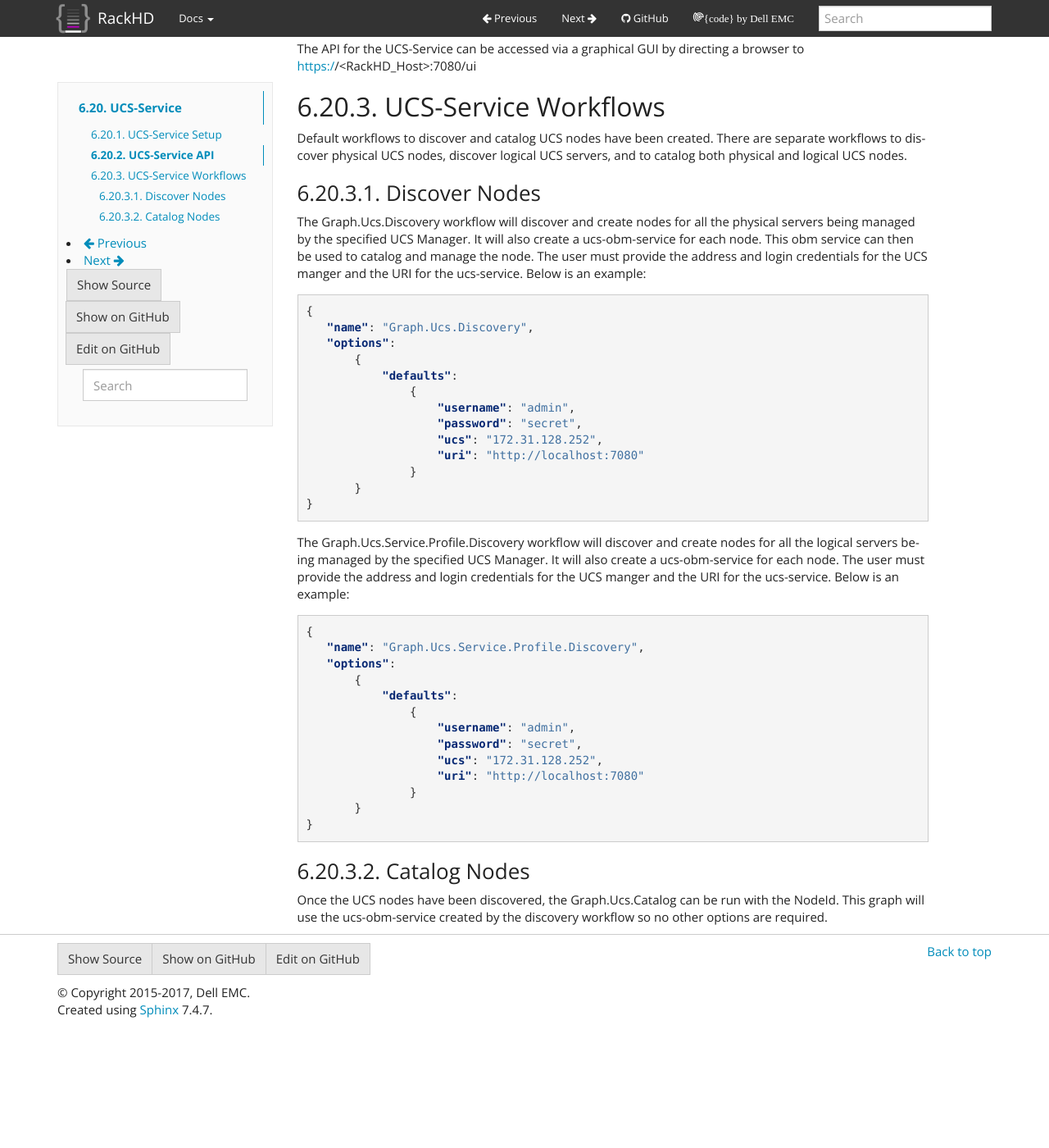
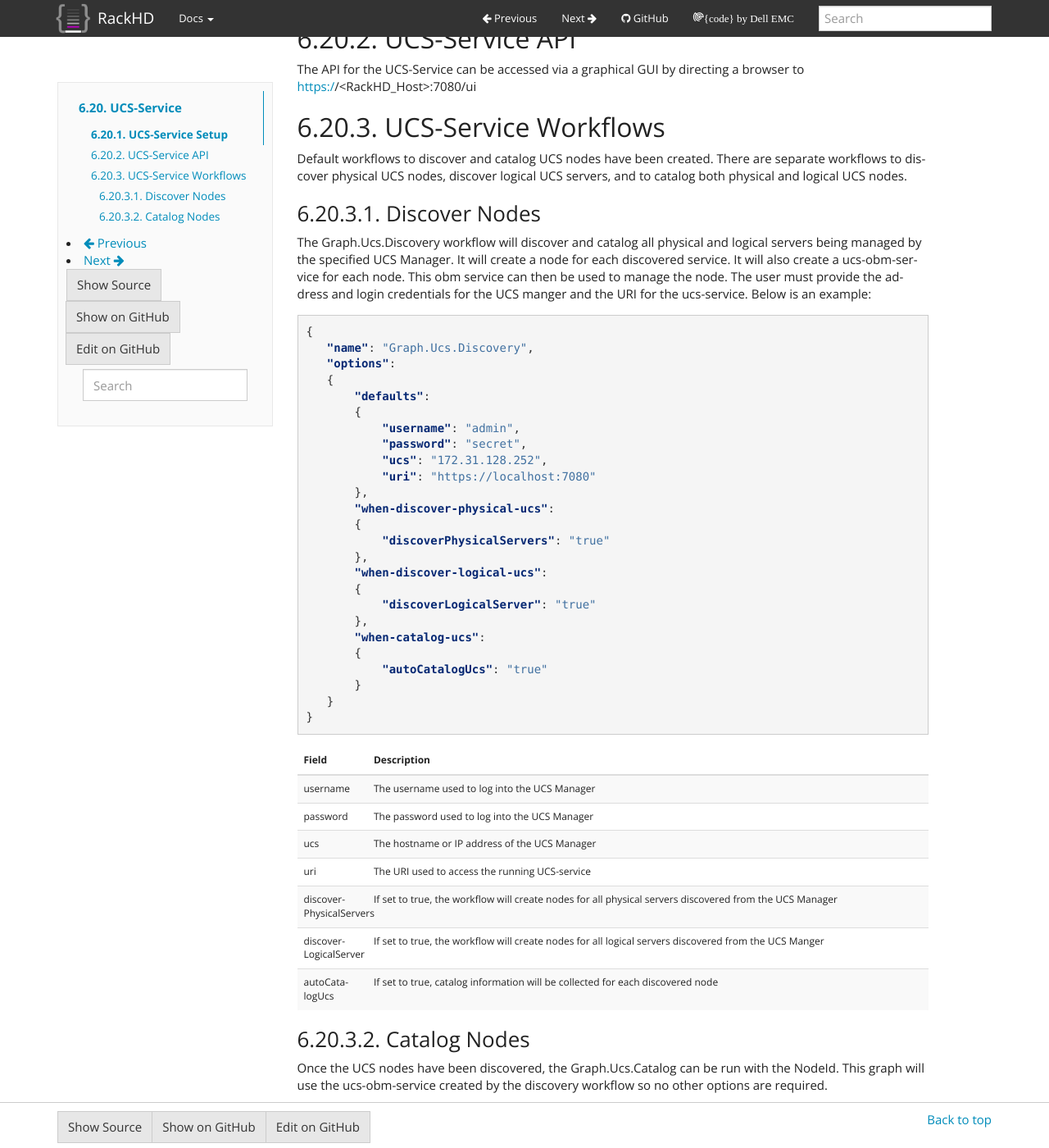
Before and after one commit to RackHD/docs, a Sphinx documentation site: the page built from docs/rackhd/ucs-service.rst, in a window 1280 px wide and 1400 px high, scrolled down 612 px. Shown: the whole window at 82% size. Built offline with Sphinx 7.4.7, drawn with Linux system fonts in a browser that asks for light colours; before the commit the page ends 1864 px from its top, so only the background shows below that.

Commit message:
update UCS discovery docs

```diff
--- a/docs/rackhd/ucs-service.rst
+++ b/docs/rackhd/ucs-service.rst
@@ -22,8 +22,8 @@
 To start the UCS-Service run
 
 .. code::
-$ python app.py
 
+  $ python app.py
 
 UCS-Service API
 ~~~~~~~~~~~~~~~
@@ -38,42 +38,56 @@
 Discover Nodes
 ^^^^^^^^^^^^^^
 
-The Graph.Ucs.Discovery workflow will discover and create nodes for all the physical servers being managed by the specified UCS Manager.  It will also create a ucs-obm-service for each node.  This obm service can then be used to catalog and manage the node.  The user must provide the address and login credentials for the UCS manger and the URI for the ucs-service.  Below is an example:
+The Graph.Ucs.Discovery workflow will discover and catalog all physical and logical servers being managed by the specified UCS Manager.  It will create a node for each discovered service.  It will also create a ucs-obm-service for each node.  This obm service can then be used to manage the node.  The user must provide the address and login credentials for the UCS manger and the URI for the ucs-service.  Below is an example:
 
 .. code-block:: JSON
 
  {
     "name": "Graph.Ucs.Discovery",
     "options":
+    {
+        "defaults":
         {
-            "defaults":
-                {
-                    "username": "admin",
-                    "password": "secret",
-                    "ucs": "172.31.128.252",
-                    "uri": "http://localhost:7080"
-                }
+            "username": "admin",
+            "password": "secret",
+            "ucs": "172.31.128.252",
+            "uri": "https://localhost:7080"
+        },
+        "when-discover-physical-ucs":
+        {
+            "discoverPhysicalServers": "true"
+        },
+        "when-discover-logical-ucs":
+        {
+            "discoverLogicalServer": "true"
+        },
+        "when-catalog-ucs":
+        {
+            "autoCatalogUcs": "true"
         }
+    }
  }
 
-The Graph.Ucs.Service.Profile.Discovery workflow will discover and create nodes for all the logical servers being managed by the specified UCS Manager.  It will also create a ucs-obm-service for each node.  The user must provide the address and login credentials for the UCS manger and the URI for the ucs-service.  Below is an example:
+.. list-table::
+   :widths: 10 80
+   :header-rows: 1
 
-.. code-block:: JSON
-
- {
-    "name": "Graph.Ucs.Service.Profile.Discovery",
-    "options":
-        {
-            "defaults":
-                {
-                    "username": "admin",
-                    "password": "secret",
-                    "ucs": "172.31.128.252",
-                    "uri": "http://localhost:7080"
-                }
-        }
- }
-
+   * - Field
+     - Description
+   * - username
+     - The username used to log into the UCS Manager
+   * - password
+     - The password used to log into the UCS Manager
+   * - ucs
+     - The hostname or IP address of the UCS Manager
+   * - uri
+     - The URI used to access the running UCS-service
+   * - discoverPhysicalServers
+     - If set to true, the workflow will create nodes for all physical servers discovered from the UCS Manager
+   * - discoverLogicalServer
+     - If set to true, the workflow will create nodes for all logical servers discovered from the UCS Manger
+   * - autoCatalogUcs
+     - If set to true, catalog information will be collected for each discovered node
 
 Catalog Nodes
 ^^^^^^^^^^^^^
```
